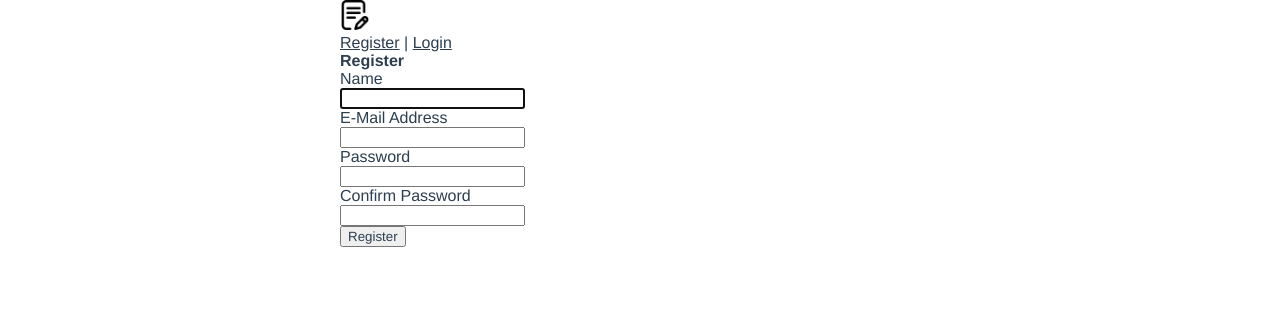
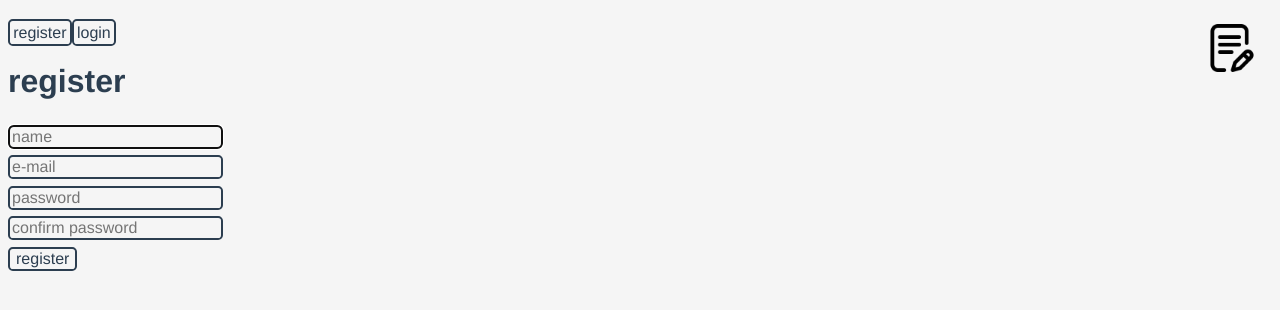
Before and after one commit to lsinisa/simplenotes, a Vue app: page / in a window 1280 px wide. Shown: the top 310 px of the page. Built offline with nearby package versions, Linux system fonts and the light colour scheme.

Commit message:
final touches

```diff
--- a/index.html
+++ b/index.html
@@ -3,7 +3,7 @@
   <head>
     <meta charset="utf-8">
     <meta name="viewport" content="width=device-width,initial-scale=1.0">
-    <title>simplenotes</title>
+    <title>simpleNotes</title>
   </head>
   <body>
     <div id="app"></div>
--- a/src/App.vue
+++ b/src/App.vue
@@ -3,11 +3,11 @@
     <img src="./assets/logo.png">
     <div id="nav">
       <span v-if="isLoggedIn">
-        <a class="logout" @click="logout">Logout</a>
+        <button class="logout" @click="logout">logout</button>
       </span>
       <span v-else>
-        <router-link to="/">Register</router-link> |
-        <router-link to="/login">Login</router-link>
+        <router-link class="link" to="/">register</router-link>
+        <router-link class="link" to="/login">login</router-link>
       </span>
     </div>
     <router-view/>
@@ -34,34 +34,31 @@
 <style>
 * {
   font-family: "Avenir", Helvetica, Arial, sans-serif;
-  -webkit-font-smoothing: antialiased;
-  -moz-osx-font-smoothing: grayscale;
   color: #2c3e50;
-  box-sizing: border-box;
-  max-width: 600px;
-  margin: 0 auto;
+  background: #F5F5F5;
 }
 
-img{
-  float: initial;
-  width: 5%;
-  margin: auto;
-  padding: auto;
+#app{
+  padding: 1em 1em 1em 0;
 }
 
-.logout{
-float: right;
+.link{
+  text-decoration: none;
+  font-size: 1em;
+  border: 2px solid;
+  border-radius: .3em;
+  padding: .2em;
 }
 
-.nav{
-  margin: auto;
-}
+  .link:hover{
+    cursor: pointer;
+    background: #000;
+    color: #fff;
+  }
 
-#app {
-  font-family: "Avenir", Helvetica, Arial, sans-serif;
-  -webkit-font-smoothing: antialiased;
-  -moz-osx-font-smoothing: grayscale;
-  color: #2c3e50;
+img{
+  float: right;
+  width: 3em;
 }
 
 a:hover {
--- a/src/components/auth/login.vue
+++ b/src/components/auth/login.vue
@@ -1,11 +1,9 @@
   <template>
   <div>
     <form class="login" @submit.prevent="login">
-      <h3>login</h3>
-      <label>e-mail</label>
-      <input required v-model="email" type="email" placeholder="Name"><br>
-      <label>password</label>
-      <input required v-model="password" type="password" placeholder="Password">
+      <h1>login</h1>
+      <input required v-model="email" type="email" placeholder="email"><br>
+      <input required v-model="password" type="password" placeholder="password"><br>
       <button type="submit">login</button>
     </form>
   </div>
@@ -25,9 +23,31 @@
       const password = this.password;
       this.$store
         .dispatch('login', { email, password })
-        .then(() => this.$router.push('/note'))
+        .then(() => this.$router.push('/note')) // eslint-disable-next-line
         .catch(err => console.log(err));
     },
   },
 };
 </script>
+
+<style lang="scss">
+input {
+font-size: 1em;
+border: 2px solid;
+border-radius: .3em;
+margin: .2em 0;
+}
+
+button{
+font-size: 1em;
+border: 2px solid;
+border-radius: .3em;
+margin: .2em 0;
+}
+
+button:hover{
+  cursor: pointer;
+  background: #000;
+  color: #fff;
+}
+</style>
--- a/src/components/auth/register.vue
+++ b/src/components/auth/register.vue
@@ -1,54 +1,67 @@
 
 <template>
   <div>
-    <h4>Register</h4>
+    <h1>register</h1>
     <form @submit.prevent="register">
-      <label for="name">Name</label>
+        <input id="name" type="text" v-model="name" required autofocus placeholder="name"> <br>
+        <input id="email" type="email" v-model="email" required placeholder="e-mail"> <br>
+        <input id="password" type="password" v-model="password" required placeholder="password">
+        <br>
+        <input
+        id="password-confirm" type="password"
+        v-model="password_confirmation" required
+        placeholder="confirm password">
       <div>
-        <input id="name" type="text" v-model="name" required autofocus>
-      </div>
-      <label for="email">E-Mail Address</label>
-      <div>
-        <input id="email" type="email" v-model="email" required>
-      </div>
-      <label for="password">Password</label>
-      <div>
-        <input id="password" type="password" v-model="password" required>
-      </div>
-      <label for="password-confirm">Confirm Password</label>
-      <div>
-        <input id="password-confirm" type="password" v-model="password_confirmation" required>
-      </div>
-      <div>
-        <button type="submit">Register</button>
+        <button type="submit">register</button>
       </div>
     </form>
   </div>
 </template>
 
 <script>
-/* eslint-disable*/
 export default {
   data() {
     return {
-      name: "",
-      email: "",
-      password: "",
-      password_confirmation: ""
+      name: '',
+      email: '',
+      password: '',
+      password_confirmation: '',
     };
   },
   methods: {
-    register: function() {
-      let data = {
+    register() {
+      const data = {
         name: this.name,
         email: this.email,
-        password: this.password
+        password: this.password,
       };
       this.$store
-        .dispatch("register", data)
-        .then(() => this.$router.push('/'))
+        .dispatch('register', data)
+        .then(() => this.$router.push('/note')) // eslint-disable-next-line
         .catch(err => console.log(err));
     },
   },
 };
 </script>
+
+<style lang="scss">
+input {
+  font-size: 1em;
+  border: 2px solid;
+  border-radius: .3em;
+  margin: .2em 0;
+  }
+
+  button{
+  margin: 8px 0;
+  font-size: 1em;
+  border: 2px solid;
+  border-radius: .3em;
+  }
+
+  button:hover{
+    cursor: pointer;
+    background: #000;
+    color: #fff;
+  }
+</style>
--- a/src/components/note.vue
+++ b/src/components/note.vue
@@ -1,19 +1,18 @@
 <template>
   <div>
+    <h1>simple notes</h1>
     <form action>
       <textarea type="text" placeholder="title" v-model="newNote" @keyup.enter="addNote"/>
       <br>
       <textarea type="text" placeholder="message" v-model="newNoteMsg" @keyup.enter="addNote"/>
     </form>
     <div>
-      <transition-group :duration="{beforeEnter: 1000, leave: 800}">
         <div v-for="(note, index) in notes" :key="note.id">
-          <h4>{{note.title}}</h4>
+          <h4>{{ note.title }}</h4>
           <a class="remove-note" @click="removeNote(index)">&times;</a>
-          <p>{{note.message}}</p>
+          <p>{{ note.message }}</p>
           <br>
         </div>
-      </transition-group>
     </div>
   </div>
 </template>
@@ -27,18 +26,6 @@
       newNote: '',
       newNoteMsg: '',
       notes: [
-        /*
-        {
-          id: 1,
-          title: 'groceries',
-          message: 'do that',
-        },
-        {
-          id: 2,
-          title: 'walk',
-          message: 'dont do that',
-        },
-      */
       ],
     };
   },
@@ -46,7 +33,7 @@
     addNote() {
       if (
         this.newNote.trim().length === 0 &&
-        this.newNoteMSG.trim().length === 0
+        this.newNoteMsg.trim().length === 0
       ) {
         return;
       }
@@ -69,19 +56,24 @@
 <style lang="scss">
 textarea {
   width: 100%;
+  margin: auto;
+  padding: auto;
+  font-size: 1em;
+  resize: none;
+  border: 2px solid;
+  border-radius: .3em;
 }
+
 .remove-note{
   float: right;
+  padding: 2px 5px;
 }
 
 .remove-note:hover {
+  background: #000;
+  border-radius: 1em;
+  color: #fff;
   cursor: pointer;
-}
-
-textarea{
-  font-size: 1em;
-  resize: none;
-  border: 2px solid;
-  border-radius: 3%;
+  padding: auto;
 }
 </style>
--- a/src/store.js
+++ b/src/store.js
@@ -33,7 +33,7 @@
         commit('auth_request');
         axios({ url: 'http://localhost:3000/login', data: user, method: 'POST' })
           .then((resp) => {
-            const token = resp.data.token;
+            const token = resp.data.token; // eslint-disable-next-line
             const user = resp.data.user;
             localStorage.setItem('token', token);
             // Add the following line:
@@ -53,7 +53,7 @@
         commit('auth_request');
         axios({ url: 'http://localhost:3000/register', data: user, method: 'POST' })
           .then((resp) => {
-            const token = resp.data.token;
+            const token = resp.data.token; // eslint-disable-next-line
             const user = resp.data.user;
             localStorage.setItem('token', token);
             // Add the following line:
```
Also changed, not shown: 2 other files (tests, documents, lock files or other folders).
